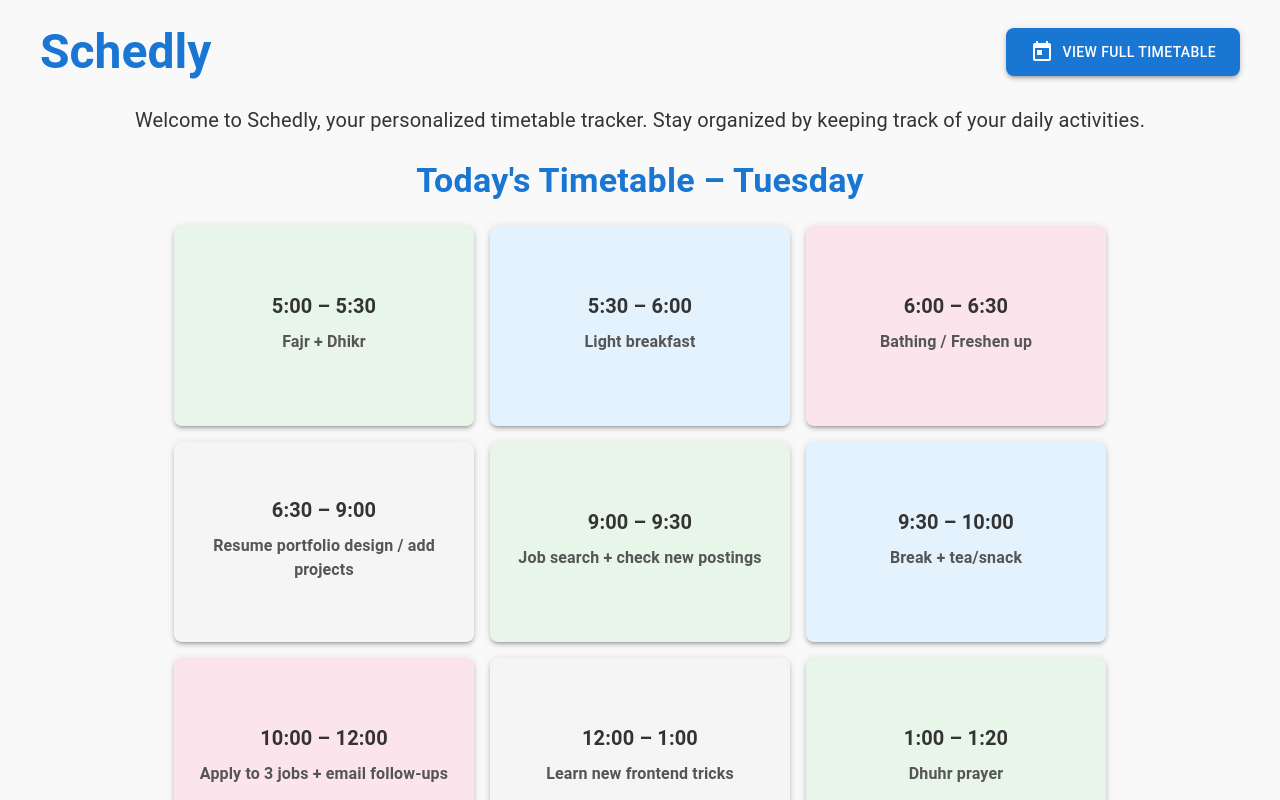
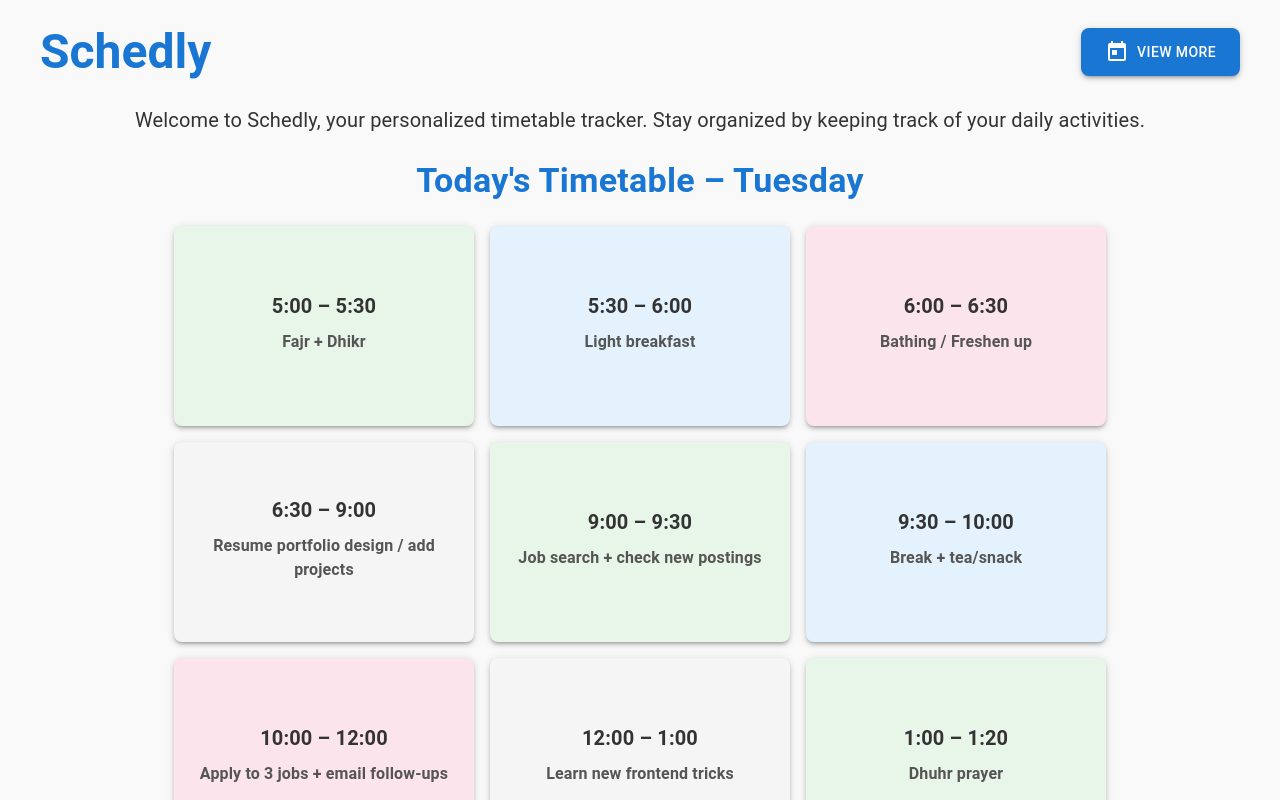
Before and after one commit to muhamedshijas/Schedly, a React (Create React App) app: page / in a window 1280 px wide. Shown: the top 800 px of the page. Built offline with nearby package versions, Linux system fonts and the light colour scheme.

Commit message:
button changed

```diff
--- a/src/components/TimeTable.jsx
+++ b/src/components/TimeTable.jsx
@@ -107,7 +107,7 @@ export default function Timetable() {
           }}
         >
           <Today />
-          View Full Timetable
+          View More
         </Button>
       </Box>
 
```
